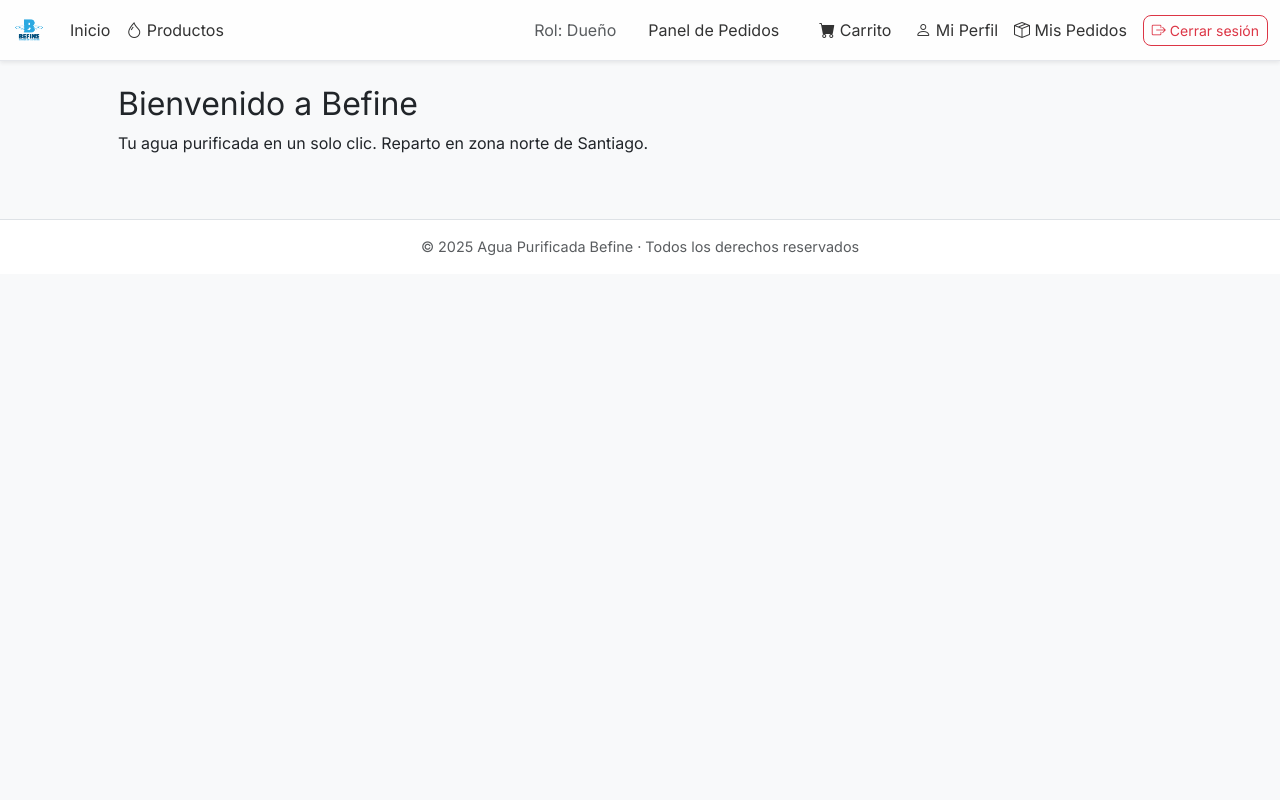
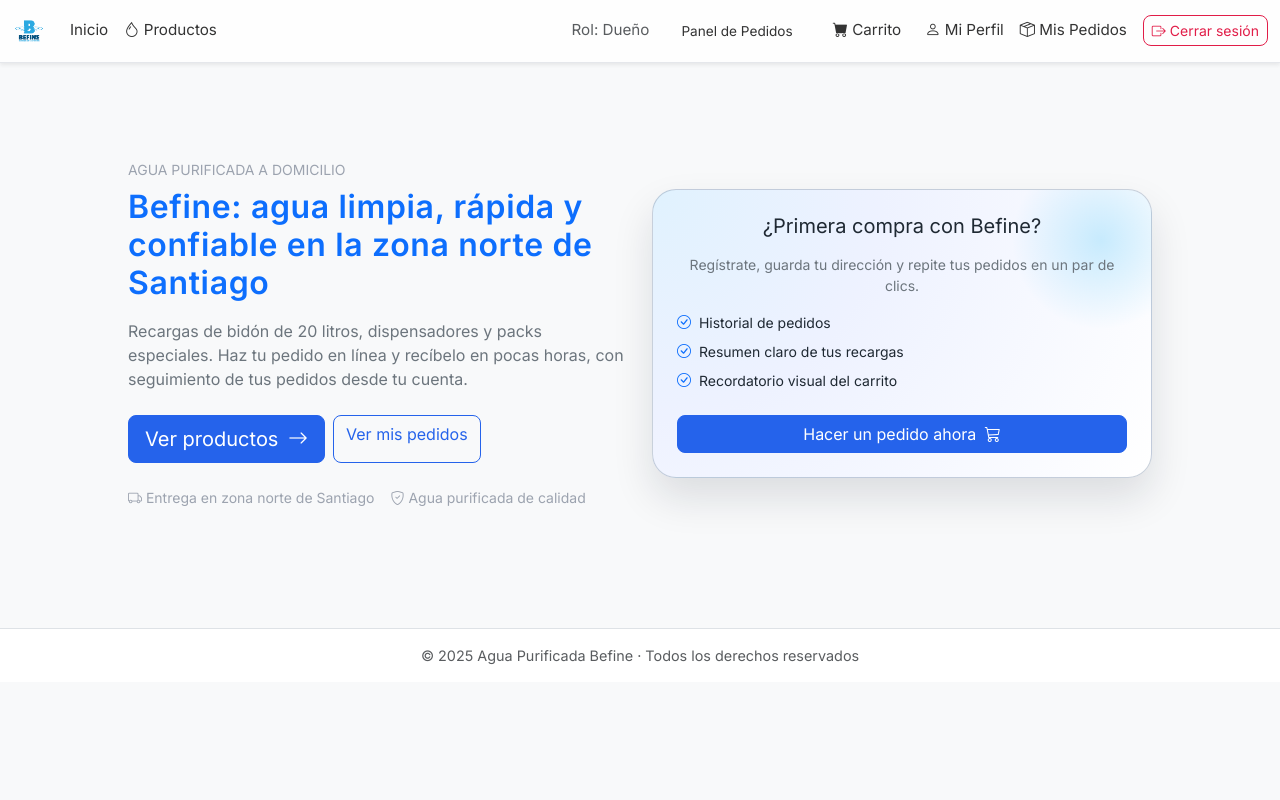
Before and after one commit to Ivan-developer-cmngsoon/befine-web, a Django app: page / in a window 1280 px wide. Run offline with Django 5.2, Linux system fonts and the light colour scheme; a user stored in the database is signed in; data comes from the database, SQL or seed files in the repository; both versions use the stored data as it was after the commit; data that the repository does not hold is empty; parts of the project's set-up code (start-up, migrations or seed data) failed here and were passed over.

Commit message:
Mejora de home.html, explicacion breve de como registrarse o comprar.

```diff
--- a/core/templates/core/home.html
+++ b/core/templates/core/home.html
@@ -1,6 +1,70 @@
 {% extends "base.html" %}
 
+{% block title %}Inicio | Befine Agua Purificada{% endblock %}
+
 {% block content %}
-    <h2>Bienvenido a Befine</h2>
-    <p>Tu agua purificada en un solo clic. Reparto en zona norte de Santiago.</p>
+
+<section class="hero-befine mb-4">
+  <div class="row align-items-center g-4">
+    <!-- Columna texto -->
+    <div class="col-lg-6">
+      <p class="text-uppercase small text-muted-soft mb-2">
+        Agua purificada a domicilio
+      </p>
+      <h1 class="h2 h-lg-1 mb-3 text-primary">
+        Befine: agua limpia, rápida y confiable en la zona norte de Santiago
+      </h1>
+      <p class="mb-4 text-secondary">
+        Recargas de bidón de 20 litros, dispensadores y packs especiales.
+        Haz tu pedido en línea y recíbelo en pocas horas, con seguimiento de tus pedidos desde tu cuenta.
+      </p>
+      <div class="d-flex flex-wrap gap-2">
+        <a href="/productos/" class="btn btn-primary btn-lg">
+          Ver productos <i class="bi bi-arrow-right ms-1"></i>
+        </a>
+        {% if not user.is_authenticated %}
+          <a href="/clientes/registro/" class="btn btn-outline-primary">
+            Crear mi cuenta
+          </a>
+        {% else %}
+          <a href="{% url 'historial_pedidos' %}" class="btn btn-outline-primary">
+            Ver mis pedidos
+          </a>
+        {% endif %}
+      </div>
+      <div class="d-flex flex-wrap gap-3 mt-4 small text-muted-soft">
+        <span><i class="bi bi-truck"></i> Entrega en zona norte de Santiago</span>
+        <span><i class="bi bi-shield-check"></i> Agua purificada de calidad</span>
+      </div>
+    </div>
+
+    <!-- Columna card lateral -->
+    <div class="col-lg-6">
+      <div class="hero-befine-card">
+        <div class="hero-befine-circle"></div>
+        <div class="hero-befine-content text-center p-4">
+          <h2 class="h5 mb-3">¿Primera compra con Befine?</h2>
+          <p class="small mb-3 text-secondary">
+            Regístrate, guarda tu dirección y repite tus pedidos en un par de clics.
+          </p>
+          <ul class="list-unstyled small text-start mb-4">
+            <li class="mb-2"><i class="bi bi-check-circle text-primary me-1"></i> Historial de pedidos</li>
+            <li class="mb-2"><i class="bi bi-check-circle text-primary me-1"></i> Resumen claro de tus recargas</li>
+            <li class="mb-2"><i class="bi bi-check-circle text-primary me-1"></i> Recordatorio visual del carrito</li>
+          </ul>
+          {% if not user.is_authenticated %}
+            <a href="/clientes/login/" class="btn btn-primary w-100">
+              Iniciar sesión <i class="bi bi-box-arrow-in-right ms-1"></i>
+            </a>
+          {% else %}
+            <a href="/productos/" class="btn btn-primary w-100">
+              Hacer un pedido ahora <i class="bi bi-cart3 ms-1"></i>
+            </a>
+          {% endif %}
+        </div>
+      </div>
+    </div>
+  </div>
+</section>
+
 {% endblock %}
--- /dev/null
+++ b/static/css/befine-theme.css
@@ -0,0 +1,383 @@
+/* ================================
+   BEFINE THEME GLOBAL
+   ================================ */
+
+/* 1. RESET SUAVE Y BASE GENERAL */
+html, body {
+    height: 100%;
+}
+
+body {
+    background-color: #f5f7fb; /* gris muy suave, casi blanco */
+    color: #1f2933;           /* gris oscuro legible */
+    font-family: system-ui, -apple-system, BlinkMacSystemFont, "Segoe UI", sans-serif;
+    line-height: 1.5;
+}
+
+/* Ajuste del main para respirar mejor */
+main.container {
+    max-width: 1120px;
+    margin-top: 1.5rem;
+    margin-bottom: 2.5rem;
+}
+
+/* Títulos */
+h1, .h1 {
+    font-weight: 700;
+    letter-spacing: 0.02em;
+}
+
+h2, .h2,
+h3, .h3 {
+    font-weight: 600;
+}
+
+/* Enlaces */
+a {
+    text-decoration: none;
+}
+a:hover {
+    text-decoration: underline;
+}
+
+/* Colores de marca */
+:root {
+    --befine-primary: #2563eb;  /* azul principal */
+    --befine-primary-soft: #e0ecff;
+    --befine-accent: #0ea5e9;   /* celeste/acento */
+    --befine-danger: #e11d48;
+    --befine-border-soft: #e5e7eb;
+}
+
+/* ================================
+   2. NAVBAR
+   ================================ */
+
+.navbar {
+    background: #ffffffcc !important; /* blanco con leve transparencia */
+    backdrop-filter: blur(10px);
+    border-bottom: 1px solid var(--befine-border-soft);
+    padding-top: 0.55rem;
+    padding-bottom: 0.55rem;
+}
+
+.navbar-brand img {
+    height: 34px;
+}
+
+/* Links del navbar */
+.navbar .nav-link {
+    font-size: 0.95rem;
+    color: #4b5563;
+}
+
+.navbar .nav-link:hover {
+    color: var(--befine-primary);
+}
+
+.navbar .nav-link.active,
+.navbar .nav-link:focus {
+    color: var(--befine-primary);
+    font-weight: 600;
+}
+
+/* Botones dentro del navbar */
+.navbar .btn-primary,
+.navbar .btn-outline-primary {
+    font-size: 0.85rem;
+    padding-inline: 0.9rem;
+    border-radius: 999px;
+}
+
+/* Badge del carrito */
+.navbar .badge {
+    font-size: 0.65rem;
+}
+
+/* ================================
+   3. BOTONES
+   ================================ */
+
+.btn-primary {
+    background-color: var(--befine-primary);
+    border-color: var(--befine-primary);
+}
+
+.btn-primary:hover,
+.btn-primary:focus {
+    background-color: #1d4ed8;
+    border-color: #1d4ed8;
+}
+
+.btn-outline-primary {
+    color: var(--befine-primary);
+    border-color: var(--befine-primary);
+}
+
+.btn-outline-primary:hover {
+    background-color: var(--befine-primary-soft);
+    color: var(--befine-primary);
+}
+
+.btn-outline-danger {
+    border-color: var(--befine-danger);
+    color: var(--befine-danger);
+}
+.btn-outline-danger:hover {
+    background-color: #fee2e2;
+    color: var(--befine-danger);
+}
+
+/* Botones pequeños más redondos */
+.btn-sm {
+    border-radius: 999px;
+}
+
+/* ================================
+   4. CARDS Y CONTENEDORES
+   ================================ */
+
+.card {
+    border-radius: 16px;
+    border: 1px solid rgba(15, 23, 42, 0.04);
+    box-shadow: 0 8px 24px rgba(15, 23, 42, 0.06);
+    background-color: #ffffff;
+}
+
+/* Cards de productos (por si usas .product-card) */
+.product-card img {
+    border-top-left-radius: 16px;
+    border-top-right-radius: 16px;
+    object-fit: cover;
+}
+
+/* Grid de productos genérico */
+.products-grid {
+    display: grid;
+    grid-template-columns: repeat(auto-fit, minmax(260px, 1fr));
+    gap: 1.75rem;
+}
+
+/* Bloques de secciones tipo panel */
+.section-block {
+    background-color: #ffffff;
+    border-radius: 18px;
+    padding: 1.75rem;
+    box-shadow: 0 10px 30px rgba(15, 23, 42, 0.07);
+    border: 1px solid rgba(148, 163, 184, 0.3);
+}
+
+/* ================================
+   5. FORMULARIOS
+   ================================ */
+
+.form-control,
+.form-select {
+    border-radius: 10px;
+    border-color: #d1d5db;
+    font-size: 0.95rem;
+}
+
+.form-control:focus,
+.form-select:focus {
+    border-color: var(--befine-primary);
+    box-shadow: 0 0 0 0.15rem rgba(37, 99, 235, 0.2);
+}
+
+/* Labels */
+.form-label {
+    font-weight: 500;
+    font-size: 0.9rem;
+}
+
+/* ================================
+   6. TABLAS (Historial de pedidos)
+   ================================ */
+
+.table {
+    background-color: #ffffff;
+    border-radius: 16px;
+    overflow: hidden;
+    border-collapse: separate;
+    border-spacing: 0;
+}
+
+.table thead {
+    background-color: #eff5ff;
+    color: #111827;
+}
+
+.table thead th {
+    border-bottom-width: 0;
+    font-size: 0.9rem;
+    font-weight: 600;
+}
+
+.table tbody tr:nth-child(even) {
+    background-color: #f9fafb;
+}
+
+.table tbody td {
+    vertical-align: middle;
+    font-size: 0.9rem;
+}
+
+/* Badges de estado */
+.badge {
+    border-radius: 999px;
+    font-weight: 500;
+    padding-inline: 0.7rem;
+    padding-block: 0.3rem;
+    font-size: 0.75rem;
+}
+
+.badge-pagado {
+    background-color: #dcfce7;
+    color: #166534;
+}
+
+.badge-pendiente,
+.badge-en_proceso {
+    background-color: #e0f2fe;
+    color: #075985;
+}
+
+.badge-en_camino {
+    background-color: #fef9c3;
+    color: #854d0e;
+}
+
+.badge-cancelado {
+    background-color: #fee2e2;
+    color: #b91c1c;
+}
+
+/* ================================
+   7. MODAL (Carrito)
+   ================================ */
+
+.modal-content {
+    border-radius: 18px;
+    border: 1px solid rgba(148, 163, 184, 0.35);
+    box-shadow: 0 18px 45px rgba(15, 23, 42, 0.25);
+}
+
+.modal-header {
+    border-bottom-color: rgba(148, 163, 184, 0.35);
+}
+
+.modal-footer {
+    border-top-color: rgba(148, 163, 184, 0.35);
+}
+
+/* ================================
+   8. FOOTER
+   ================================ */
+
+footer {
+    background-color: #f3f4f6;
+    border-top: 1px solid var(--befine-border-soft);
+    padding: 1.2rem 0;
+    font-size: 0.85rem;
+    color: #6b7280;
+}
+
+/* ================================
+   9. TOASTS (adaptado a tu estilo)
+   ================================ */
+
+#toast-container {
+    position: fixed;
+    top: 1rem;
+    right: 1rem;
+    z-index: 1055;
+}
+
+.toast {
+    background-color: #111827;
+    color: #f9fafb;
+    padding: 12px 18px;
+    border-radius: 10px;
+    margin-bottom: 10px;
+    opacity: 0.96;
+    border: none;
+    box-shadow: 0 10px 30px rgba(15, 23, 42, 0.35);
+    font-size: 0.9rem;
+}
+
+.toast.success,
+.text-bg-success {
+    background-color: #16a34a;
+}
+
+.toast.error,
+.text-bg-danger {
+    background-color: #dc2626;
+}
+
+.toast.warning,
+.text-bg-warning {
+    background-color: #facc15;
+    color: #1f2937;
+}
+
+.toast.hide {
+    opacity: 0;
+    transform: translateX(100%);
+}
+
+/* ================================
+   10. UTILIDADES PEQUEÑAS
+   ================================ */
+
+/* Secciones centradas máximo */
+.section-narrow {
+    max-width: 720px;
+    margin-inline: auto;
+}
+
+/* Texto secundario suave */
+.text-muted-soft {
+    color: #9ca3af !important;
+}
+
+/* Separadores suaves */
+.hr-soft {
+    border-color: rgba(148, 163, 184, 0.4);
+}
+/* HERO BEFINE */
+.hero-befine {
+    padding: 2.5rem 0 1rem 0;
+}
+
+@media (min-width: 992px) {
+    .hero-befine {
+        padding-top: 3rem;
+        padding-bottom: 2rem;
+    }
+}
+
+.hero-befine-card {
+    position: relative;
+    border-radius: 24px;
+    background: radial-gradient(circle at top left, #e0f2fe 0, #eef2ff 40%, #ffffff 100%);
+    box-shadow: 0 20px 40px rgba(15, 23, 42, 0.12);
+    overflow: hidden;
+    border: 1px solid rgba(148, 163, 184, 0.5);
+}
+
+.hero-befine-circle {
+    position: absolute;
+    width: 180px;
+    height: 180px;
+    background: radial-gradient(circle, rgba(56, 189, 248, 0.26), transparent 70%);
+    top: -40px;
+    right: -40px;
+    border-radius: 999px;
+    pointer-events: none;
+}
+
+.hero-befine-content {
+    position: relative;
+    z-index: 1;
+}
--- a/templates/partials/bootstrap_base.html
+++ b/templates/partials/bootstrap_base.html
@@ -13,6 +13,8 @@
 
 <!-- CSS Personalizado -->
 <link rel="stylesheet" href="{% static 'css/toast.css' %}">
+<link rel="stylesheet" href="{% static 'css/befine-theme.css' %}">
+
 
 <style>
     body {
```
Also changed, not shown: db.sqlite3.
